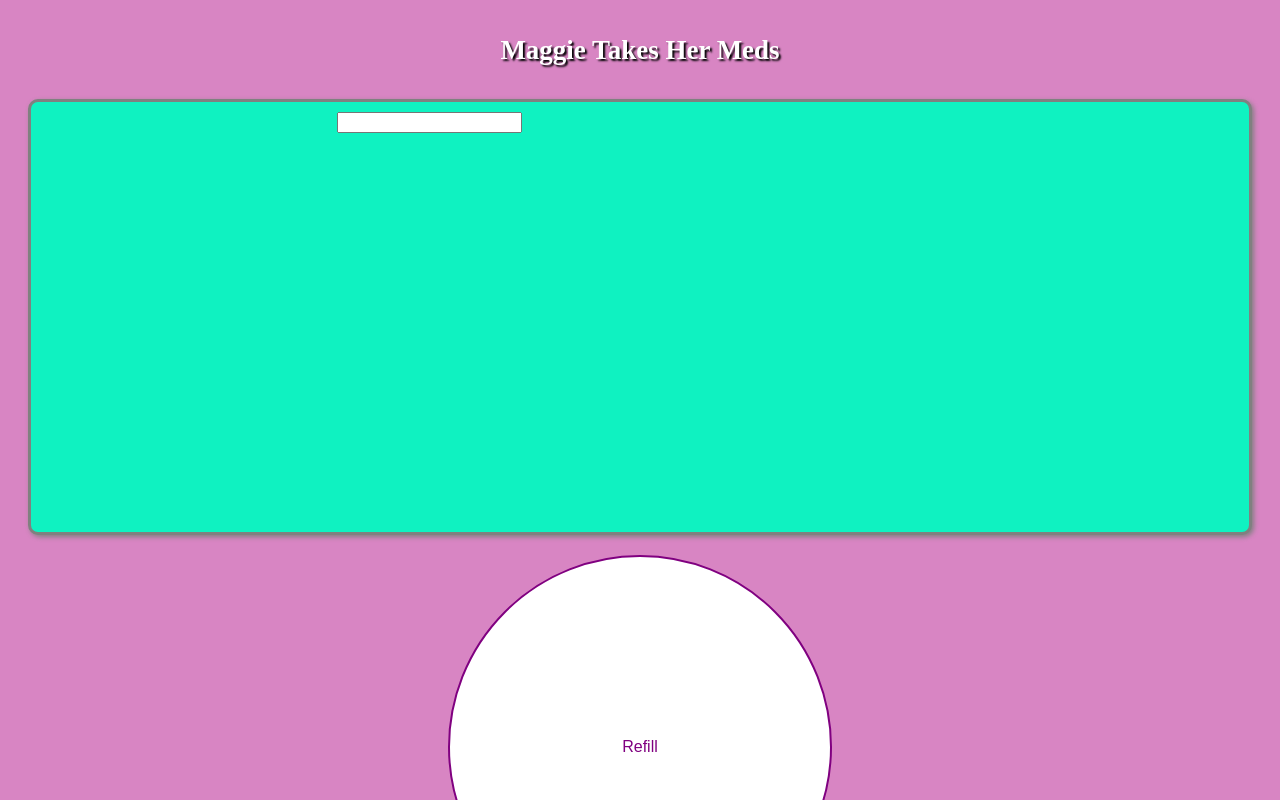
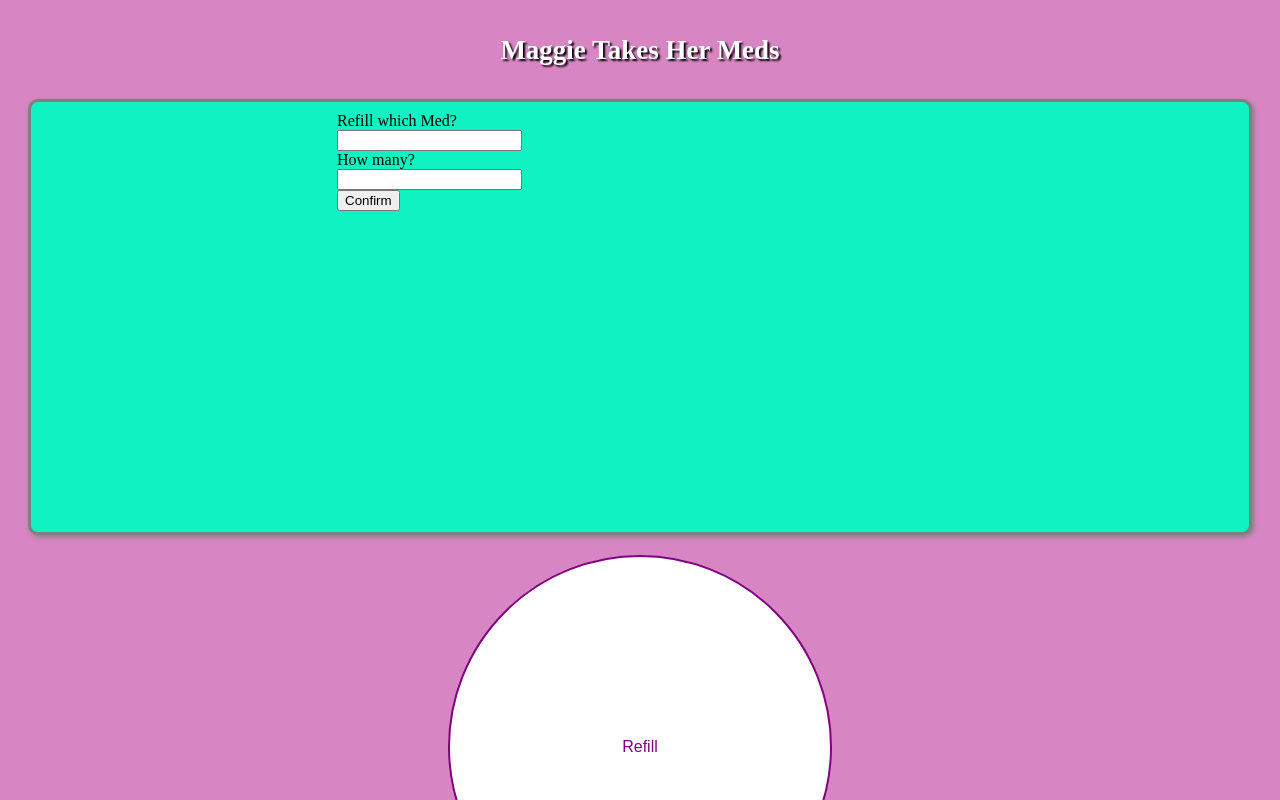
Before and after one commit to APereira23/maggie-takes-her-meds, a React (Create React App) app: page / in a window 1280 px wide. Both pictures are taken after a click on the button "Refill". Shown: the top 800 px of the page. Built offline with nearby package versions, Linux system fonts and the light colour scheme.

Commit message:
Finish implementation fo refill function

```diff
--- a/src/App.css
+++ b/src/App.css
@@ -74,7 +74,6 @@ header {
   background-color: rgba(128, 128, 128, 0.387);
   background-repeat: no-repeat;
   box-shadow: 2px 2px 5px grey;
-
   border: none;
   border-radius: 25%;
   position: absolute;
--- a/src/components/EditItem.js
+++ b/src/components/EditItem.js
@@ -55,6 +55,7 @@ class EditItem extends Component {
                 ref={this.editQuantityRef}
                 type="number"
                 size="1"
+                min="0"
                 defaultValue={item.quantity}
                 required
               />
@@ -68,6 +69,7 @@ class EditItem extends Component {
                 ref={this.editDailyDoseRef}
                 type="number"
                 size="1"
+                min="0"
                 defaultValue={item.dailyDose}
                 required
               />
--- a/src/components/Overview.js
+++ b/src/components/Overview.js
@@ -30,7 +30,7 @@ class Overview extends Component {
     // Displays "Refill Med Form"
     if (refillForm) return (
       <div className="overview">
-        <RefillForm items={items} />
+        <RefillForm items={items} onEdit={onEdit}/>
       </div>
     );
 
--- a/src/components/RefillForm.js
+++ b/src/components/RefillForm.js
@@ -1,22 +1,49 @@
 import React, { Component } from "react";
+import { Item } from '../data.js';
 
 class RefillForm extends  Component {
   constructor() {
     super();
+    this.refill = this.refill.bind(this);
+    this.refillNameRef = React.createRef();
+    this.refillQuantityRef = React.createRef();
+  }
 
+  refill(e) {
+    e.preventDefault();
+    const { items, onEdit } = this.props;
+    const refillName = this.refillNameRef.current.value;
+    const refillQuantity = this.refillQuantityRef.current.value;
+    const updatedItems = items.map((item) => {
+      if (item.name === refillName) return new Item(
+        item.name,
+        parseInt(item.quantity) + parseInt(refillQuantity),
+        item.dailyDose
+      );
+      return item;
+    });
+    onEdit(updatedItems);
   }
 
   render() {
     const { items } = this.props;
     return (
       <div className="refill-form-container">
-        <form>
-          <input list="meds" />
+        <form className="refill-form" onSubmit={this.refill}>
+          <label>Refill which Med? </label>
+          <br></br>
+          <input list="meds" ref={this.refillNameRef} required />
           <datalist id="meds">
             {items.map((item) => {
               return <option value={item.name} key={item.id} />;
             })}
           </datalist>
+          <br></br>
+          <label>How many?</label>
+          <br></br>
+          <input type="number" size="1" min="0" ref={this.refillQuantityRef} required />
+          <br></br>
+          <button type="submit">Confirm</button>
         </form>
       </div>
     );
```
